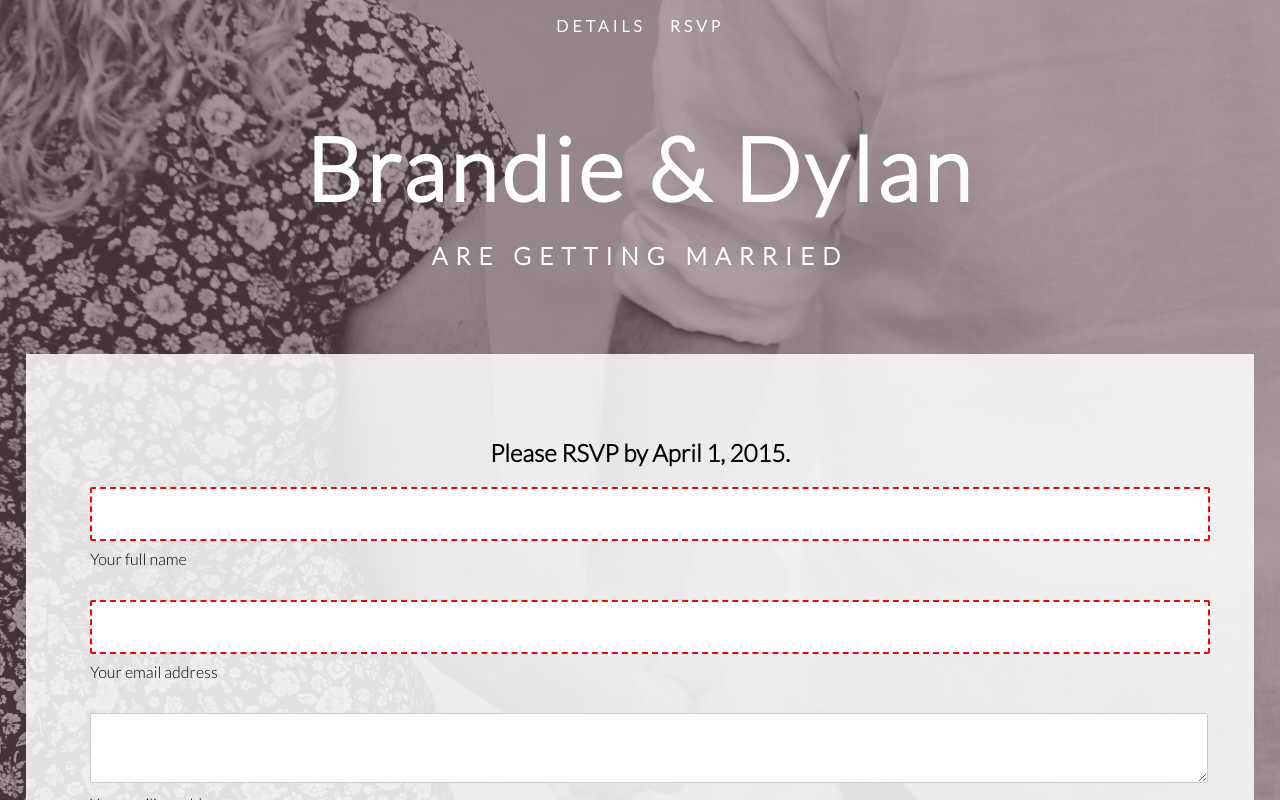
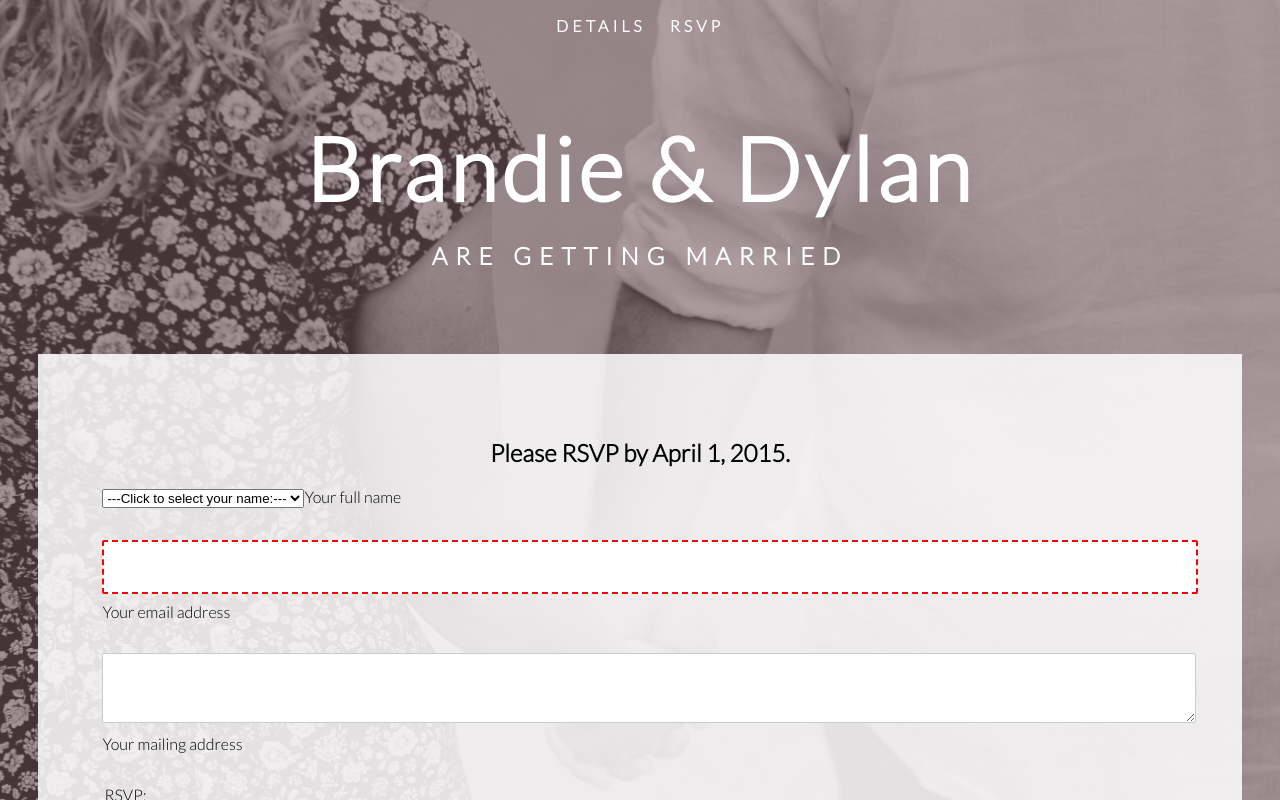
Before and after one commit to ksykes/bd-wedding, a React (Create React App) app: page /rsvp in a window 1280 px wide. Shown: the top 800 px of the page. Built offline with nearby package versions, Linux system fonts and the light colour scheme.

Commit message:
added guest names list

```diff
--- a/src/components/RSVP.js
+++ b/src/components/RSVP.js
@@ -26,14 +26,36 @@ class RSVP extends Component {
 
     handleChange = e => this.setState({ [e.target.name]: e.target.value })
 
+    // lookUpGuests = () => {
+    // }
+
     render() {
         const { name, email, address, rsvp, dinner, plusOneName, plusOneDinner } = this.state;
+        const guests = [
+            {
+                name: '---Click to select your name:---'
+            },
+            {
+                name: 'Kait Sykes',
+                plus: true,
+                plusName: 'Guest'
+            },
+            {
+                name: 'Séanin Steele',
+                plus: true,
+                plusName: 'Guest'
+            }
+        ]
         return (
             <section className="rsvpForm">
                 <h2>Please RSVP by April 1, 2015.</h2>
                 <form onSubmit={this.handleSubmit}>
                     <label htmlFor="name">
-                        <input type="text" name="name" value={name} onChange={this.handleChange} required />
+                        <select name="" id="name" required name="name" onChange={this.handleChange}>
+                            {guests.map((guest, index) => {
+                                return (<option key={index}>{guest.name}</option>);
+                            })}
+                        </select>
                         Your full name
                     </label>
                     <label htmlFor="email">
```
